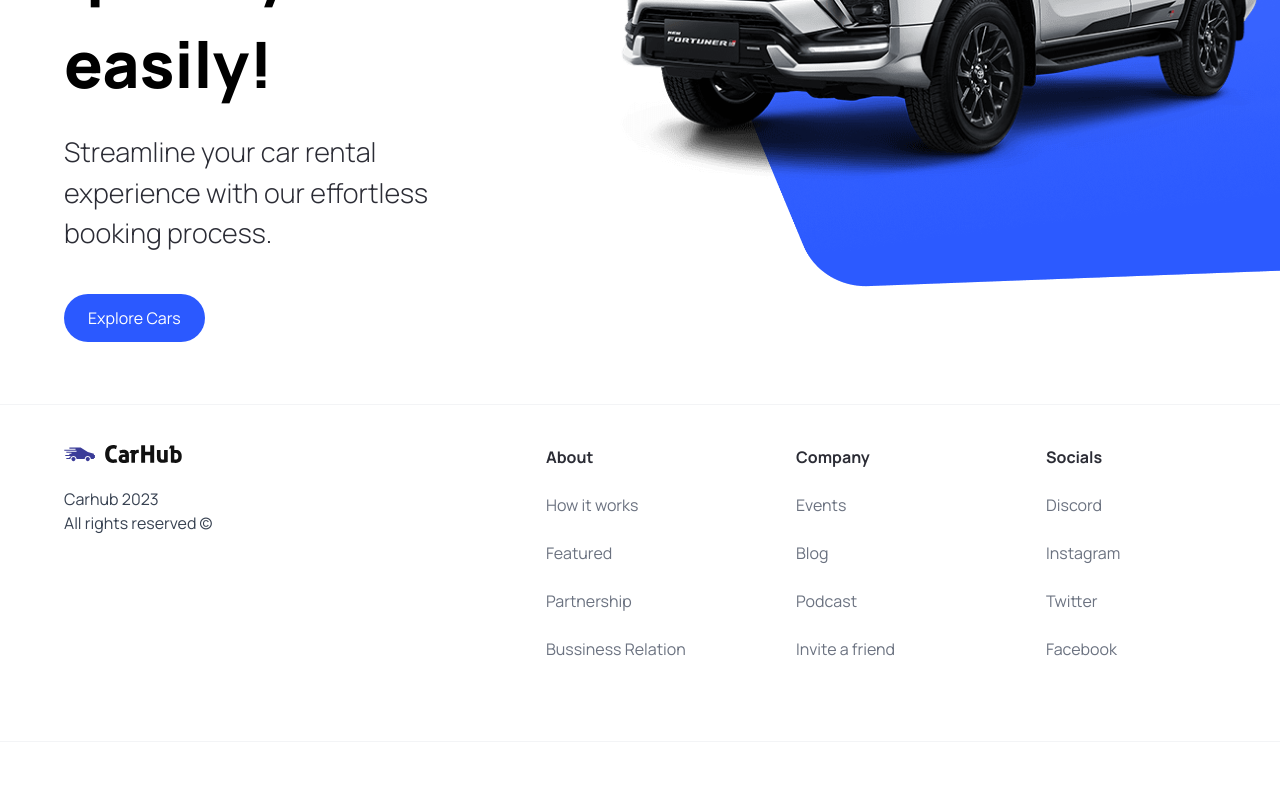
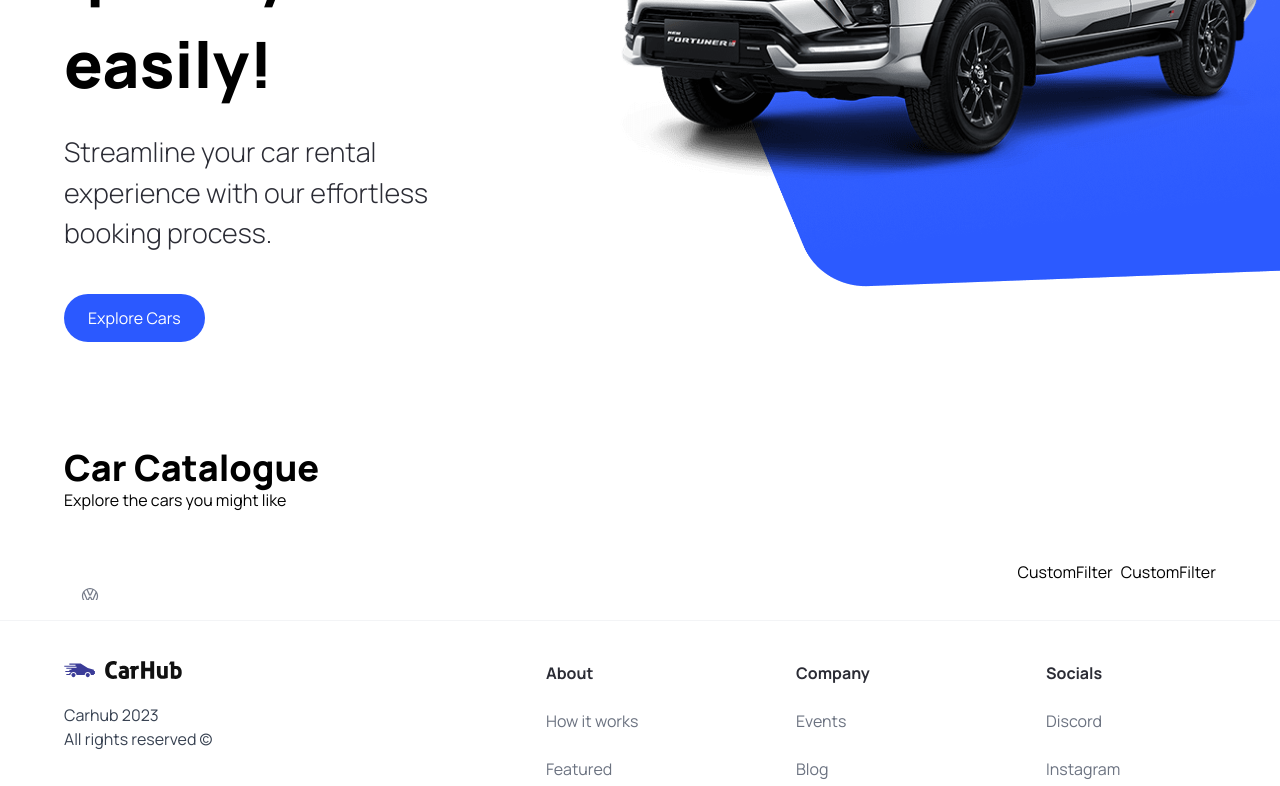
Before and after one commit to niatania102/car_showcase, a Next.js app: page / in a window 1280 px wide. Shown: the part 416-1202 px from the top of the page. Built offline with nearby package versions, Linux system fonts and the light colour scheme.

Commit message:
develop searchbar with headlessui

```diff
--- a/app/page.tsx
+++ b/app/page.tsx
@@ -1,12 +1,27 @@
-import { Hero } from '@/components'
-import Image from 'next/image'
-
+import { CustomFilter, Hero, SearchBar } from "@/components";
+import Image from "next/image";
 
 export default function Home() {
   return (
     <main className="overflow-hidden">
       {/* Hero acts as the display to home page to user to give brief information */}
-      <Hero/>
+      <Hero />
+
+      {/* Car catalogue */}
+      <div className="mt-12 padding-x padding-y max-width" id="dicover">
+        <div className="tome__text-container">
+          <h1 className="text-4xl font-extrabold">Car Catalogue</h1>
+          <p>Explore the cars you might like</p>
+        </div>
+        <div className="home__filters">
+          <SearchBar />
+
+          <div className="home__filter-container">
+            <CustomFilter title="fuel" />
+            <CustomFilter title="year" />
+          </div>
+        </div>
+      </div>
     </main>
-  )
+  );
 }
--- /dev/null
+++ b/components/CustomFilter.tsx
@@ -0,0 +1,7 @@
+import React from "react";
+
+const CustomFilter = () => {
+  return <div>CustomFilter</div>;
+};
+
+export default CustomFilter;
--- /dev/null
+++ b/components/SearchBar.tsx
@@ -0,0 +1,22 @@
+"use client"; //because onSubmit that is a browser event
+import { useState } from "react";
+import { SearchManufacturer } from ".";
+
+const SearchBar = () => {
+  const [manufacturer, setManufacturer] = useState("");
+
+  const handleSearch = () => {};
+
+  return (
+    <form className="searchbar" onSubmit={handleSearch}>
+      <div className="searchbar__item">
+        <SearchManufacturer
+          manufacturer={manufacturer}
+          setManufacturer={setManufacturer}
+        />
+      </div>
+    </form>
+  );
+};
+
+export default SearchBar;
--- /dev/null
+++ b/components/SearchManufacturer.tsx
@@ -0,0 +1,30 @@
+"use client";
+import { Combobox, Transition } from "@headlessui/react";
+import Image from "next/image";
+
+import { SearchManufacturerProps } from "@/types";
+
+const SearchManufacturer = ({
+  manufacturer,
+  setManufacturer,
+}: SearchManufacturerProps) => {
+  return (
+    <div className="search-manufacturer">
+      <Combobox>
+        <div className="relative w-full">
+          <Combobox.Button className="absolute top-[14px]">
+            <Image
+              src="/car-logo.svg"
+              width={20}
+              height={20}
+              className="ml-4"
+              alt="Car logo"
+            />
+          </Combobox.Button>
+        </div>
+      </Combobox>
+    </div>
+  );
+};
+
+export default SearchManufacturer;
--- a/package.json
+++ b/package.json
@@ -9,6 +9,7 @@
     "lint": "next lint"
   },
   "dependencies": {
+    "@headlessui/react": "^1.7.17",
     "@types/node": "20.5.7",
     "@types/react": "18.2.21",
     "@types/react-dom": "18.2.7",
```
Also changed, not shown: components/index.ts (+11 -5 lines), types/index.ts (+9 -4 lines), 1 other file (tests, documents, lock files or other folders).
